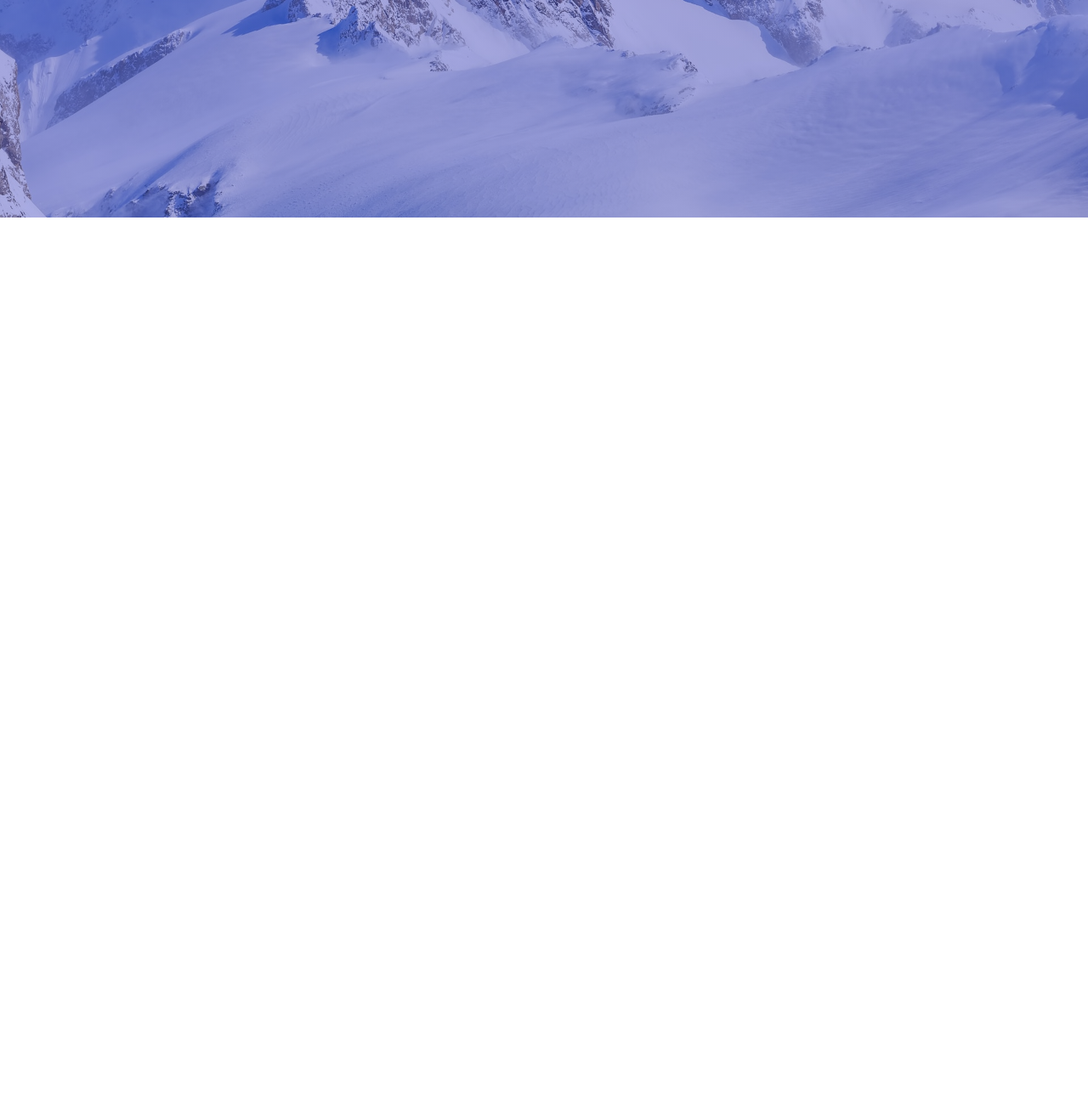
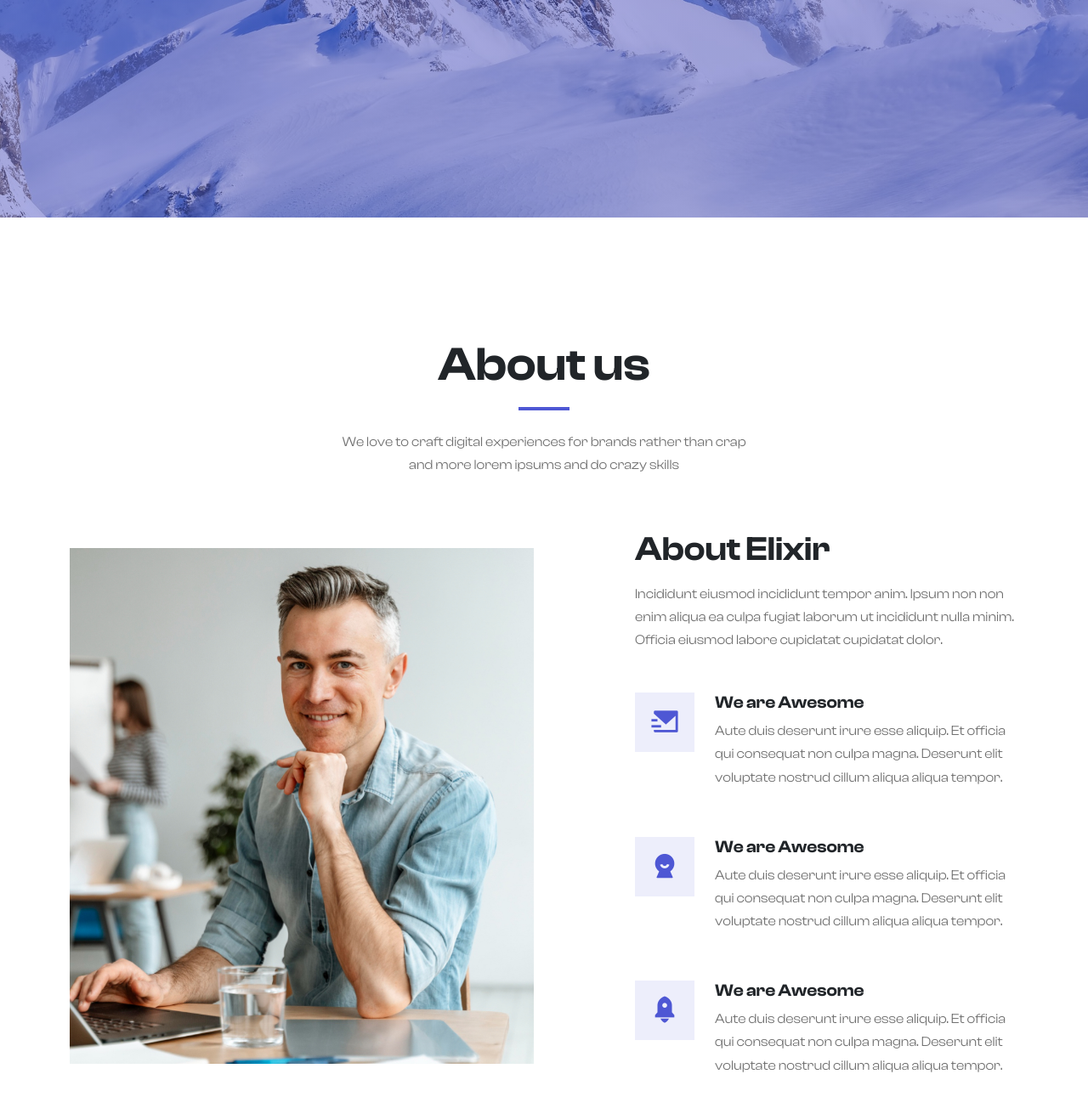
Before and after one commit to higorini/gardenia-agency, a plain HTML site: page index.html in a window 1280 px wide. Shown: the part 604-1908 px from the top of the page at 85% size. Before the commit the page ends 860 px from the top, so only its background shows below. Drawn offline with nearby package versions, Linux system fonts and the light colour scheme.

Commit message:
feat: about

```diff
--- a/assets/css/style.css
+++ b/assets/css/style.css
@@ -30,6 +30,7 @@ h6,
 .h5,
 .h6 {
   font-weight: 600;
+  color: var(--c-dark);
 }
 
 a {
@@ -94,3 +95,32 @@ img {
   background-position: center;
   background-size: cover;
 }
+
+.section-title {
+  margin-bottom: 60px;
+}
+
+.section-title .line {
+  width: 60px;
+  height: 4px;
+  background-color: var(--c-brand);
+  margin: 16px auto 24px auto;
+}
+
+.section-title p {
+  max-width: 500px;
+  margin-left: auto;
+  margin-right: auto;
+}
+
+.iconbox {
+  width: 70px;
+  height: 70px;
+  display: inline-flex;
+  align-items: center;
+  justify-content: center;
+  background: rgba(var(--c-brand-rgb), 0.1);
+  color: var(--c-brand);
+  font-size: 34px;
+  flex: none;
+}
--- a/index.html
+++ b/index.html
@@ -9,6 +9,10 @@
       rel="stylesheet"
       integrity="sha384-QWTKZyjpPEjISv5WaRU9OFeRpok6YctnYmDr5pNlyT2bRjXh0JMhjY6hW+ALEwIH"
       crossorigin="anonymous"
+    />
+    <link
+      href="https://cdn.jsdelivr.net/npm/remixicon@4.2.0/fonts/remixicon.css"
+      rel="stylesheet"
     />
     <link rel="stylesheet" href="./assets/css/style.css" />
   </head>
@@ -106,6 +110,92 @@
       </div>
     </section>
 
+    <!-- About -->
+    <section id="about" class="section-padding">
+      <div class="container">
+        <div class="row">
+          <div class="col-12 text-center">
+            <div class="section-title">
+              <h1 class="display-4 fw-semibold">About us</h1>
+
+              <div class="line"></div>
+
+              <p>
+                We love to craft digital experiences for brands rather than crap
+                and more lorem ipsums and do crazy skills
+              </p>
+            </div>
+          </div>
+        </div>
+
+        <div class="row justify-content-between align-items-center">
+          <div class="col-lg-6 mb-4">
+            <img src="./assets/images/about.jpg" alt="" />
+          </div>
+
+          <div class="col-lg-5">
+            <h1>About Elixir</h1>
+            <p class="mt-3 mb-4">
+              Incididunt eiusmod incididunt tempor anim. Ipsum non non enim
+              aliqua ea culpa fugiat laborum ut incididunt nulla minim. Officia
+              eiusmod labore cupidatat cupidatat dolor.
+            </p>
+
+            <div class="d-flex pt-4 mb-3">
+              <div>
+                <div class="iconbox me-4">
+                  <i class="ri-mail-send-fill"></i>
+                </div>
+              </div>
+
+              <div>
+                <h5>We are Awesome</h5>
+                <p>
+                  Aute duis deserunt irure esse aliquip. Et officia qui
+                  consequat non culpa magna. Deserunt elit voluptate nostrud
+                  cillum aliqua aliqua tempor.
+                </p>
+              </div>
+            </div>
+
+            <div class="d-flex pt-4 mb-3">
+              <div>
+                <div class="iconbox me-4">
+                  <i class="ri-user-5-fill"></i>
+                </div>
+              </div>
+
+              <div>
+                <h5>We are Awesome</h5>
+                <p>
+                  Aute duis deserunt irure esse aliquip. Et officia qui
+                  consequat non culpa magna. Deserunt elit voluptate nostrud
+                  cillum aliqua aliqua tempor.
+                </p>
+              </div>
+            </div>
+
+            <div class="d-flex pt-4 mb-3">
+              <div>
+                <div class="iconbox me-4">
+                  <i class="ri-rocket-2-fill"></i>
+                </div>
+              </div>
+
+              <div>
+                <h5>We are Awesome</h5>
+                <p>
+                  Aute duis deserunt irure esse aliquip. Et officia qui
+                  consequat non culpa magna. Deserunt elit voluptate nostrud
+                  cillum aliqua aliqua tempor.
+                </p>
+              </div>
+            </div>
+          </div>
+        </div>
+      </div>
+    </section>
+
     <script
       src="https://cdn.jsdelivr.net/npm/bootstrap@5.3.3/dist/js/bootstrap.bundle.min.js"
       integrity="sha384-YvpcrYf0tY3lHB60NNkmXc5s9fDVZLESaAA55NDzOxhy9GkcIdslK1eN7N6jIeHz"
```
